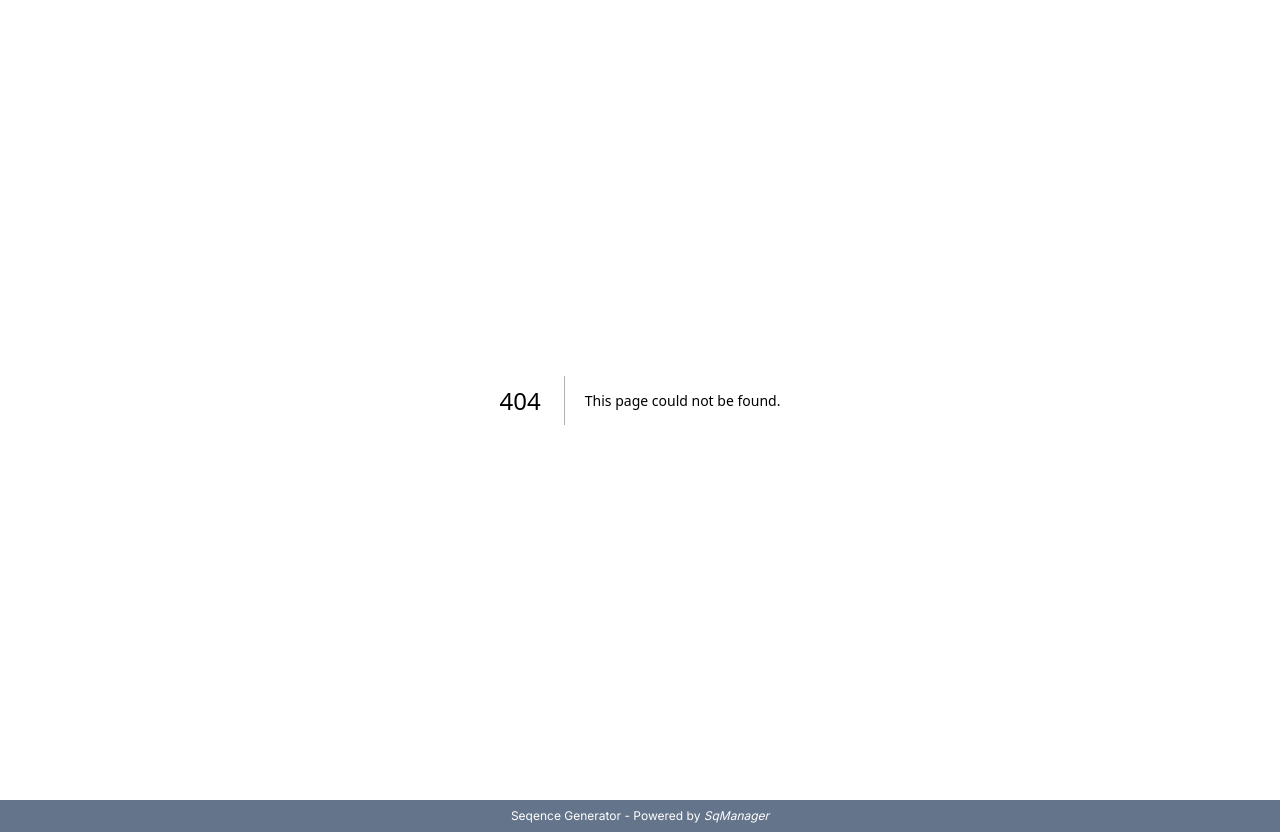
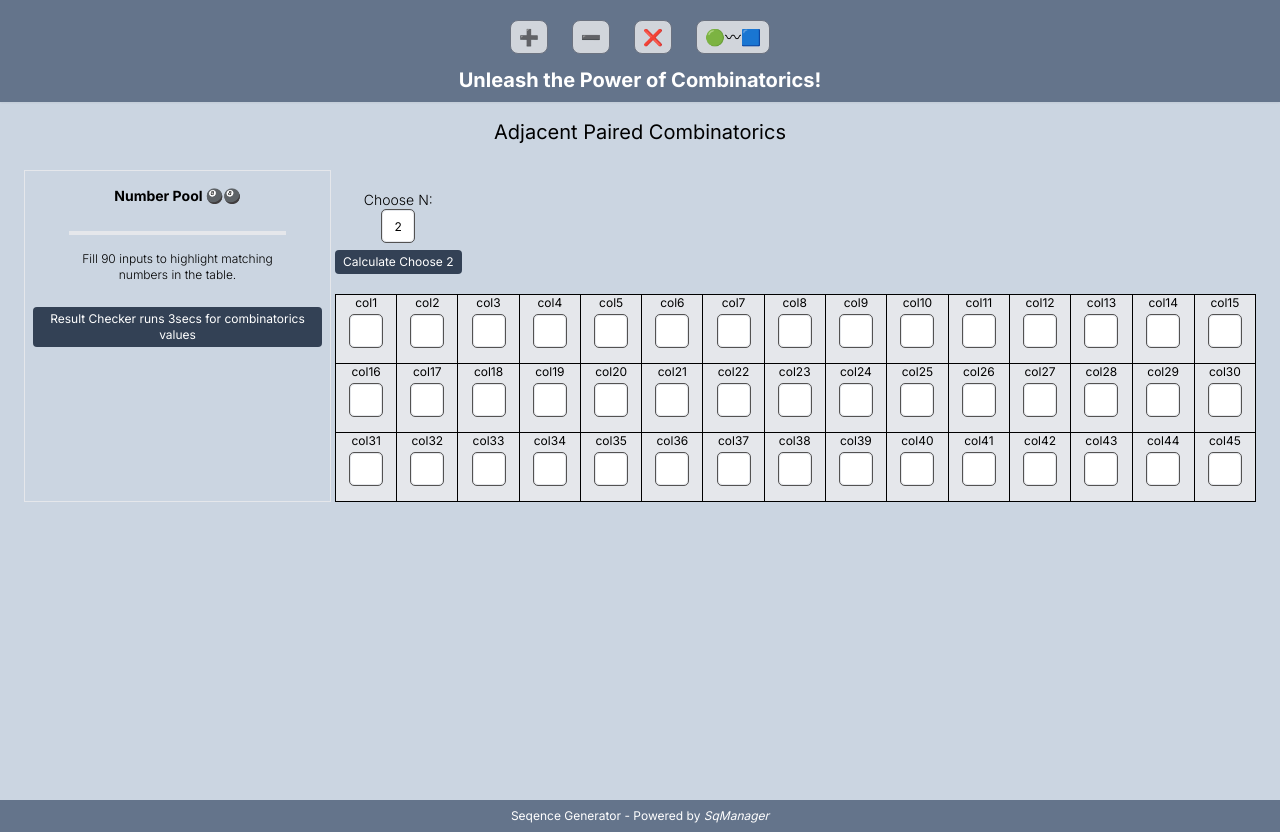
Before and after one commit to rdghostmann/choosecombinatorics, a Next.js app: page /choosetwo/pairedchoose in a window 1280 px wide. Before the commit this address had no page. Built offline with nearby package versions, Linux system fonts and the light colour scheme.

Commit message:
Update: AdjacentPaired Numbers

```diff
--- a/src/app/choosetwo/layout.jsx
+++ b/src/app/choosetwo/layout.jsx
@@ -16,6 +16,9 @@ const PageLayout = ({ children }) => {
           <Link className="grid place-items-center m-3 w-[38px] px-2 py-1 rounded-lg border border-gray-500 focus:border-2 focus:border-gray-800 bg-gray-300" href="/choosetwo/multiplychoose">
             ❌ <span className="hidden">Combinatorics</span>
           </Link>
+          <Link className="grid place-items-center m-3 w-fit px-2 py-1 rounded-lg border border-gray-500 focus:border-2 focus:border-gray-800 bg-gray-300" href="/choosetwo/pairedchoose">
+           🟢〰🟦   <span className="hidden">Combinatorics</span>
+          </Link>
         </nav>
         <h1 className="flex-1 font-bold text-center text-xl text-white">Unleash the Power of Combinatorics!</h1>
       </header>
--- /dev/null
+++ b/src/app/choosetwo/pairedchoose/page.jsx
@@ -0,0 +1,20 @@
+"use client";
+
+import PairedCombinatorics from "@/app/components/PairedCombinatorics";
+
+
+
+const page = () => {
+
+
+  return (
+    <>
+      <header>
+        <h3 className="text-center text-xl text-bg-slate-800">Adjacent Paired Combinatorics</h3>
+      </header>
+      <PairedCombinatorics />
+    </>
+  )
+}
+
+export default page
--- /dev/null
+++ b/src/app/components/PairedCombinatorics.jsx
@@ -0,0 +1,213 @@
+// Paired Component
+// This component displays inputs of 15columns and 3rows. Refactor only the Handle ResultChecker arrow functionality to check the table ref={tbl} for pair numbers that appear next to each other more than one time and then outputs them in the analyticsData Analytics Pairs and how many times this numbers that appear next to each other in the table ref={tbl}. Else there are no such pairing with your number combinatorics
+
+
+"use client";
+import React, { useRef, useState } from 'react';
+
+const PairedCombinatorics = () => {
+  const tbl = useRef(null);
+  const [inputValues, setInputValues] = useState(Array.from({ length: 90 }, (_, i) => i + 1));
+  const [analyticsData, setAnalyticsData] = useState([]);
+  const [modResults, setModResults] = useState([]);
+  const [userNumbers, setUserNumbers] = useState(Array(5).fill('')); // State for user input numbers
+  const [chooseN, setChooseN] = useState(2); // State for "choose n"
+
+  // Function to calculate the "choose n" sums and return modulus 90
+  const calculateChooseN = (n) => {
+    const numbers = userNumbers.map(num => parseInt(num)).filter(num => !isNaN(num));
+    let results = [];
+
+    const combinations = (arr, n, start = 0, currentCombo = []) => {
+      if (currentCombo.length === n) {
+        const sum = currentCombo.reduce((acc, val) => acc + val, 0);
+        results.push(sum % 90);
+        return;
+      }
+      for (let i = start; i < arr.length; i++) {
+        combinations(arr, n, i + 1, [...currentCombo, arr[i]]);
+      }
+    };
+
+    combinations(numbers, n);
+    return results;
+  };
+
+  // Handle calculation and store the mod results
+  const handleCalculate = () => {
+    if (chooseN < 2 || chooseN > 44) {
+      alert("Choose n must be between 2 and 44");
+      return;
+    }
+    const results = calculateChooseN(chooseN);
+    setModResults(results);
+    setTimeout(() => {
+      handleResultCheck();
+    }, 2000);
+    confirm(`Choose ${chooseN} generated`);
+  };
+
+
+ // Handle ResultChecker for Adjacent Paired Numbers
+const handleResultCheck = () => {
+  const tableCells = tbl?.current.querySelectorAll('td');
+  const analytics = {};
+
+  // Traverse each row to find adjacent pairs
+  for (let i = 0; i < tableCells.length; i++) {
+    const currentCell = tableCells[i];
+    const nextCell = tableCells[i + 1];
+
+    // Check if the next cell exists and values are equal
+    if (nextCell && parseInt(currentCell.innerText) === parseInt(nextCell.innerText)) {
+      const pairValue = currentCell.innerText;
+
+      // Track pairs and their occurrences
+      if (analytics[pairValue]) {
+        analytics[pairValue]++;
+      } else {
+        analytics[pairValue] = 1;
+      }
+
+      // Highlight paired cells
+      currentCell.classList.add('bg-green-400', 'text-white');
+      nextCell.classList.add('bg-green-400', 'text-white');
+    }
+  }
+
+  // Update analyticsData with pairs and counts
+  setAnalyticsData(Object.entries(analytics).map(([key, value]) => [key, value]));
+
+  // If no pairs were found, reset analytics data
+  if (Object.keys(analytics).length === 0) {
+    setAnalyticsData([["No pairs found"]]);
+  }
+};
+
+
+  return (
+    <>
+      <section className="hidden md:block text-xs">
+        <div className="overflow-x-scroll m-6">
+          <div className="flex flex-row space-x-1 sm:flex">
+            <div className="border w-1/4 mx-auto p-2 flex flex-col result-checker">
+              <h2 className="animate-bounce w- p-2 m-2 text-sm text-center font-bold ">
+                Number Pool 🎱🎱
+              </h2>
+              <hr className="border-2 mx-auto w-3/4" />
+              <p className="w-4/5 mx-auto p-2 m-2 font-light text-center">
+                Fill 90 inputs to highlight matching numbers in the table.
+              </p>
+              <p className="text-center mx-auto bg-slate-700 text-white rounded px-2 py-1 m-2">
+                Result Checker runs 3secs for combinatorics values
+              </p>
+              {/* <div className="flex space-between">
+                <div className="w-[55%] pool-numbers m-0 rounded">
+                  <div className="check-inputs mx-auto bg-white p-2 flex justify-evenly flex-wrap gap-3 rounded-lg">
+                    {Array.from({ length: 90 }).map((_, index) => (
+                      <input
+                        key={index}
+                        className="rounded-full text-xs"
+                        type="number"
+                        value={inputValues[index]}
+                        onChange={(e) =>
+                          setInputValues((prevState) => {
+                            const newState = [...prevState];
+                            newState[index] = e.target.value;
+                            return newState;
+                          })
+                        }
+                      />
+                    ))}
+                  </div>
+                </div>
+                <div className="flex flex-col items-stretch w-[45%] p-1" id="analytics">
+                  <p className="w-full bg-slate-200 p-1 mb-1 text-center text-[10px] sm:text-xs">
+                    Analytics Pairs
+                  </p>
+                  <div className="w-full h-full mx-auto text-center border border-white bg-transparent shadow-lg" id="analytics-content">
+                    <ul className="mx-auto ">
+                      {analyticsData.map(([key, value]) => (
+                        <li key={key} className="w-full border-b border-white last:border-none py-2">
+                          <b className="">{key}</b> {' - '}{' '}<span className="italic">{value} pairs</span>
+                        </li>
+                      ))}
+                    </ul>
+                  </div>
+                </div>
+              </div> */}
+
+            </div>
+            <div className="max-w-full w-9/12 h-fit">
+            <div className="max-w-fit my-5 flex flex-col items-center">
+              <label htmlFor="choose-n" className="text-sm font-light">
+                Choose N:
+              </label>
+              <input
+                id="choose-n"
+                type="number"
+                min="2"
+                max="7"
+                value={chooseN}
+                onChange={(e) => setChooseN(parseInt(e.target.value))}
+                className="p-1 mb-2 border rounded"
+              />
+              <button onClick={handleCalculate} className="mx-auto bg-slate-700 text-white rounded px-2 py-1">
+                Calculate Choose {chooseN}
+              </button>
+            </div>
+            <table ref={tbl} className="w-full h-fit border border-black border-collapse text-center text-sm">
+              <thead>
+                {Array.from({ length: 3 }).map((_, rowIndex) => (
+                  <tr key={rowIndex} className="bg-gray-200">
+                    {Array.from({ length: 15 }).map((_, colIndex) => {
+                      const index = rowIndex * 15 + colIndex;
+                      return (
+                        <td key={index} className="border pb-3 border-black text-xs border-collapse">
+                          <div className="text-xs text-center mb-1">col{index + 1}</div>
+                          <input
+                            className="w-full mx-auto text-xs p-2 m-1 border rounded"
+                            type="number"
+                            min={1}
+                            max={90}
+                            value={userNumbers[index] || ''}
+                            onChange={(e) => {
+                              const newNumbers = [...userNumbers];
+                              newNumbers[index] = e.target.value;
+                              setUserNumbers(newNumbers);
+                            }}
+                          />
+                        </td>
+                      );
+                    })}
+                  </tr>
+                ))}
+              </thead>
+              <tbody>
+                {Array.from({ length: Math.ceil(modResults.length / 15) }).map((_, rowIndex) => (
+                  <tr key={rowIndex} className="border border-black border-collapse">
+                    {modResults.slice(rowIndex * 15, (rowIndex + 1) * 15).map((result, colIndex) => (
+                      <td key={colIndex} className="border border-black text-xs border-collapse bg-green-400 text-white">
+                        {result}
+                      </td>
+                    ))}
+                  </tr>
+                ))}
+              </tbody>
+            </table>
+            </div>
+          </div>
+        </div>
+      </section>
+
+      <section className="block sm:block md:hidden w-full h-screen">
+        <div className="animate-bounce mx-auto mt-20 w-3/4">
+          <p className="text-center text-xs">This is a Desktop Application</p>
+          <p className="text-center text-xs">Please view with a Wider Screen</p>
+        </div>
+      </section>
+    </>
+  );
+};
+
+export default PairedCombinatorics;
```
Also changed, not shown: 1 other file (tests, documents, lock files or other folders).
